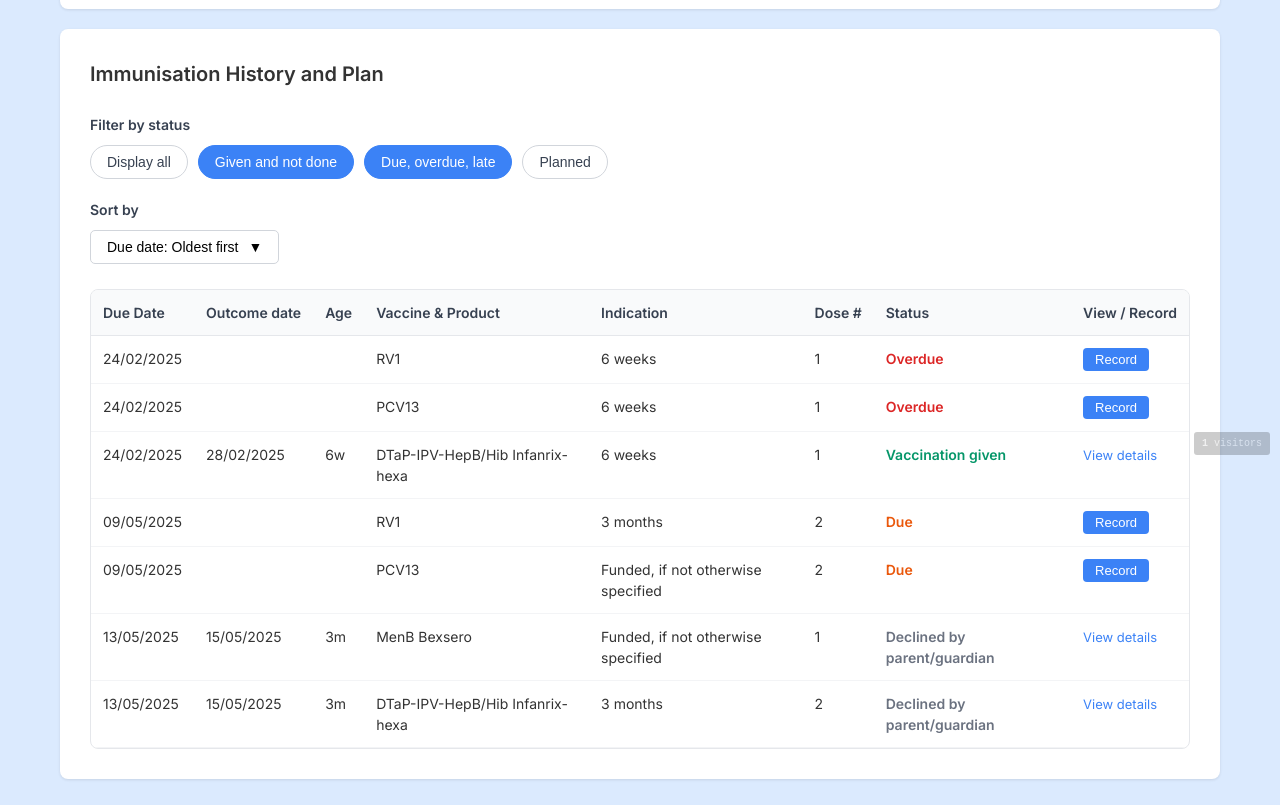
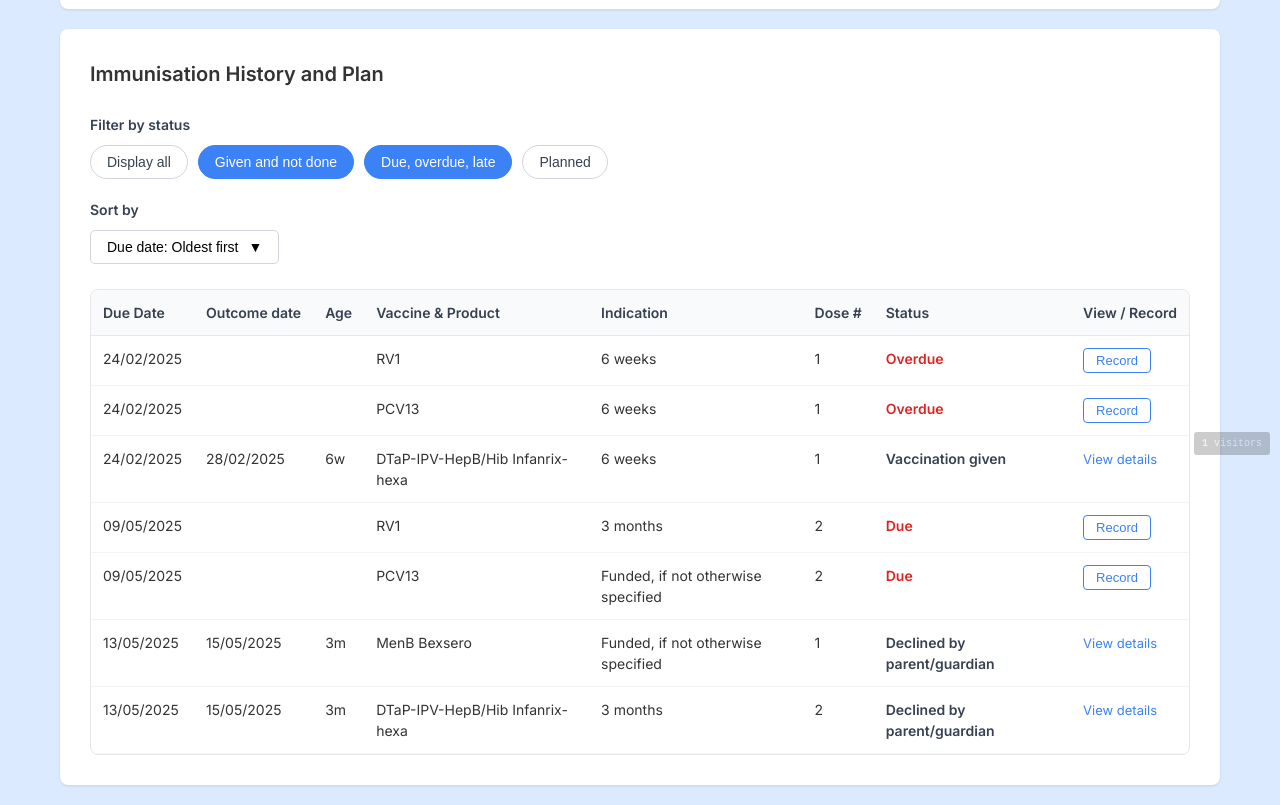
Before and after one commit to isaactekulu/immunisation, a plain HTML site: page index.html in a window 1280 px wide. Shown: the part 335-1140 px from the top of the page. Drawn offline with Linux system fonts and the light colour scheme.

Commit message:
Fix status colors and button styling to match design requirements
- Changed status colors: only Due/Overdue show in red, all others in black
- Updated Record buttons: blue border style instead of filled background
- Made View details and Record button text colors consistent
- Cleaned up filter debugging code
- Ready for production deployment

```diff
--- a/styles.css
+++ b/styles.css
@@ -326,22 +326,22 @@ body {
 }
 
 .status-due {
-    color: #ea580c;
+    color: #dc2626;
     font-weight: 600;
 }
 
 .status-given {
-    color: #059669;
+    color: #374151;
     font-weight: 600;
 }
 
 .status-declined {
-    color: #6b7280;
+    color: #374151;
     font-weight: 600;
 }
 
 .status-planned {
-    color: #3b82f6;
+    color: #374151;
     font-weight: 600;
 }
 
@@ -357,9 +357,9 @@ body {
 }
 
 .action-button {
-    background-color: #3b82f6;
-    color: white;
-    border: none;
+    background-color: transparent;
+    color: #3b82f6;
+    border: 1px solid #3b82f6;
     padding: 4px 12px;
     border-radius: 4px;
     font-size: 13px;
@@ -369,7 +369,9 @@ body {
 }
 
 .action-button:hover {
-    background-color: #2563eb;
+    background-color: #f0f9ff;
+    border-color: #2563eb;
+    color: #2563eb;
 }
 
 /* Admin Visitor Counter (Hidden from users) */
```
